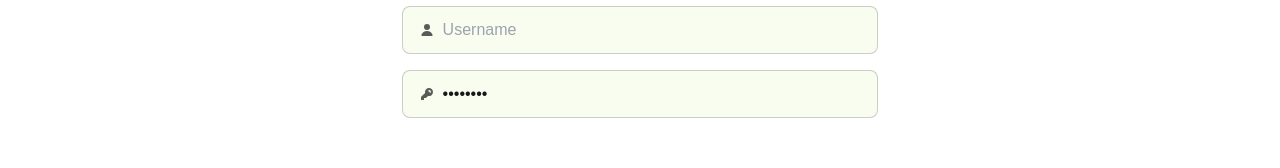
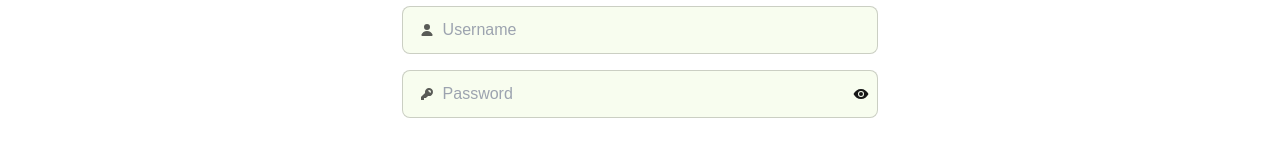
Before and after one commit to Deoca27/manusia-biasa, a Next.js app: page /admin/add in a window 1280 px wide. Shown: the part 125-293 px from the top of the page. Built offline with nearby package versions, Linux system fonts and the light colour scheme.

Commit message:
jhoshe: membuat agar teks password dapat di sembunyikan dan di tampilkan

```diff
--- a/app/admin/add/page.tsx
+++ b/app/admin/add/page.tsx
@@ -1,6 +1,10 @@
 "use client";
 
+import { useState } from "react";
+
 export default function AddPage() {
+    const [showPassword, setShowPassword] = useState(false);
+
     return (
         <>
             <div className="grid grid-cols-10 gap-4 items-center">
@@ -13,9 +17,12 @@ export default function AddPage() {
                         <path
                             d="M8 8a3 3 0 1 0 0-6 3 3 0 0 0 0 6ZM12.735 14c.618 0 1.093-.561.872-1.139a6.002 6.002 0 0 0-11.215 0c-.22.578.254 1.139.872 1.139h9.47Z" />
                     </svg>
-                <input type="text" className="grow" placeholder="Username" />
+                    <input type="text" className="grow" placeholder="Username"
+                        onChange={(e) => {
+                        }} />
                 </label>
-            <label className="input input-bordered flex items-center gap-2 col-start-4 col-span-4">
+
+                <label className="input input-bordered flex items-center gap-2 col-start-4 col-span-4 relative">
                     <svg
                         xmlns="http://www.w3.org/2000/svg"
                         viewBox="0 0 16 16"
@@ -26,9 +33,38 @@ export default function AddPage() {
                             d="M14 6a4 4 0 0 1-4.899 3.899l-1.955 1.955a.5.5 0 0 1-.353.146H5v1.5a.5.5 0 0 1-.5.5h-2a.5.5 0 0 1-.5-.5v-2.293a.5.5 0 0 1 .146-.353l3.955-3.955A4 4 0 1 1 14 6Zm-4-2a.75.75 0 0 0 0 1.5.5.5 0 0 1 .5.5.75.75 0 0 0 1.5 0 2 2 0 0 0-2-2Z"
                             clipRule="evenodd" />
                     </svg>
-                <input type="password" className="grow" value="password" />
+                    <input
+                        type={showPassword ? "text" : "password"}
+                        className="grow"
+                        placeholder="Password"
+                        onChange={(e) => {
+                        }}
+                    />
+                    <button
+                        type="button"
+                        className="absolute right-2 focus:outline-none"
+                        onClick={() => setShowPassword(!showPassword)}
+                    >
+                        {showPassword ? (
+                            <svg
+                                xmlns="http://www.w3.org/2000/svg"
+                                viewBox="0 0 16 16"
+                                fill="currentColor"
+                                className="h-4 w-4">
+                                <path d="M13.359 11.238 15 13l-1 1-2.25-2.25c-1.04.5-2.233.75-3.75.75-3.25 0-6-2-7.5-5 1.16-2.5 3-4.25 5-5L2 2l1-1 2.45 2.45A8.17 8.17 0 0 1 8 3c3.25 0 6 2 7.5 5a9.56 9.56 0 0 1-2.141 3.238ZM3.516 6.043c-.626.734-1.161 1.607-1.516 2.457 1.32 2.547 3.537 4.5 6 4.5.817 0 1.602-.138 2.344-.406l-1.48-1.48a2.5 2.5 0 0 1-3.222-3.222L3.516 6.043Zm4.48.863L6.9 5.81A2.5 2.5 0 0 1 9.19 8.1L7.996 6.906Z" />
+                            </svg>
+                        ) : (
+                            <svg
+                                xmlns="http://www.w3.org/2000/svg"
+                                viewBox="0 0 16 16"
+                                fill="currentColor"
+                                className="h-4 w-4">
+                                <path d="M8 3c-3.25 0-6 2-7.5 5 1.5 3 4.25 5 7.5 5s6-2 7.5-5c-1.5-3-4.25-5-7.5-5Zm0 8a3 3 0 1 1 0-6 3 3 0 0 1 0 6Zm0-1a2 2 0 1 0 0-4 2 2 0 0 0 0 4Z" />
+                            </svg>
+                        )}
+                    </button>
                 </label>
             </div>
         </>
-    )
+    );
 }
```
Lines whose indentation alone changed are shown as unchanged.
